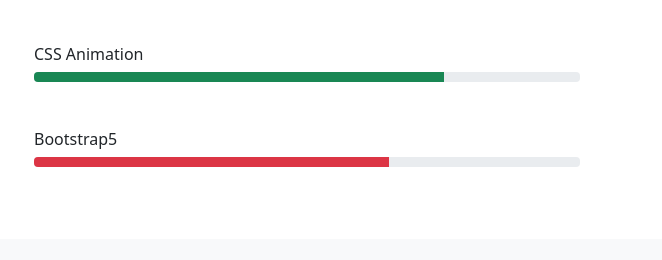
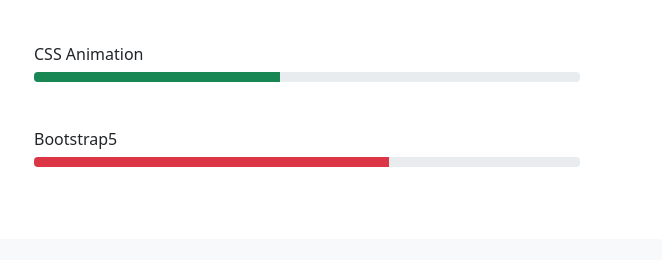
Before and after one commit to Egert4rr/Bootstrap5-Portfolio, a plain HTML site: page index.html in a window 1280 px wide. Shown: the part 751-1011 px from the top of the page, 618-1280 px from the left. Drawn offline with nearby package versions, Linux system fonts and the light colour scheme.

Commit message:
Finalized

```diff
--- a/index.html
+++ b/index.html
@@ -146,7 +146,7 @@
                     <div class="skill mt-5 mb-4">
                         <h3 class="fs-6">CSS Animation</h3>
                         <div class="progress" style="height: 10px;">
-                            <div class="progress-bar bg-success" role="progressbar" style="width: 75%" aria-valuenow="75" aria-valuemin="0" aria-valuemax="100"></div>
+                            <div class="progress-bar bg-success" role="progressbar" style="width: 45%" aria-valuenow="45" aria-valuemin="0" aria-valuemax="100"></div>
                         </div>
                     </div>
 
```
